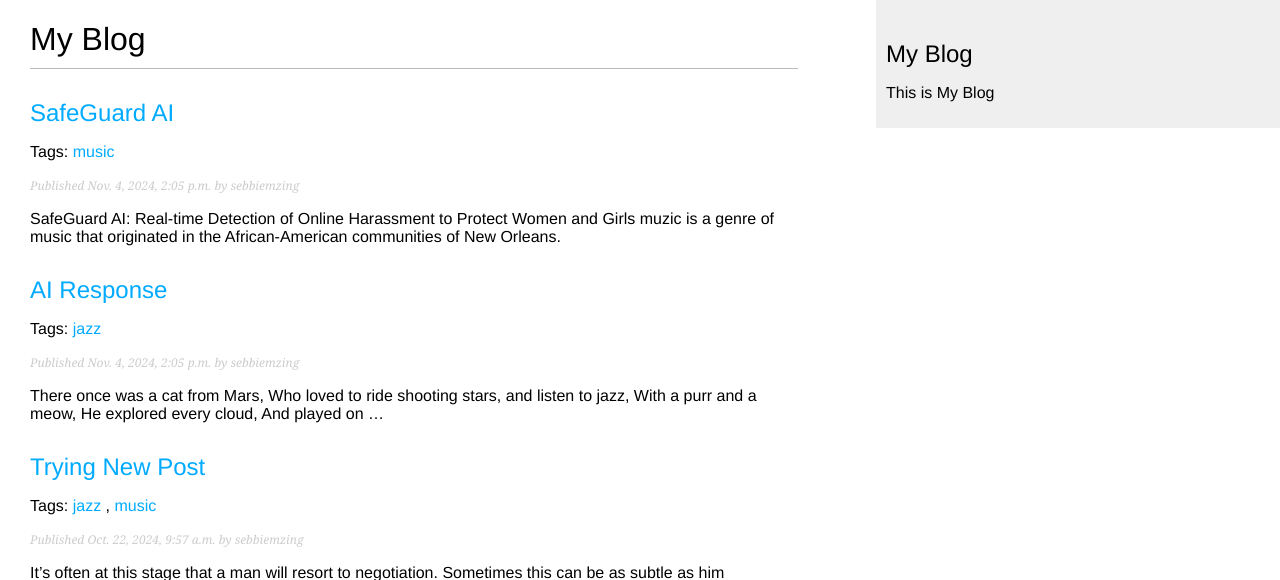
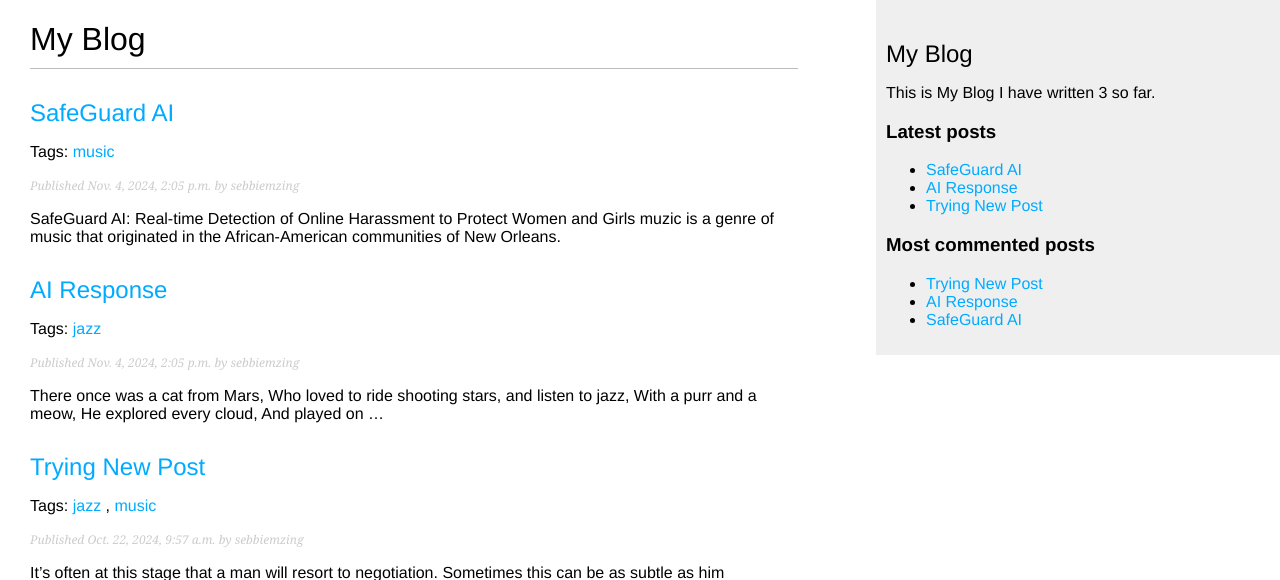
Before and after one commit to SebbieMzingKe/full-blog, a Django app: page /djblog/ in a window 1280 px wide. Shown: the top 580 px of the page. Run offline with Django 5.2, Linux system fonts and the light colour scheme; data comes from the database, SQL or seed files in the repository; parts of the project's set-up code (start-up, migrations or seed data) failed here and were passed over.

Commit message:
Add (feat): custom and template tag returning a queryset

```diff
--- a/djblog/templates/djblog/base.html
+++ b/djblog/templates/djblog/base.html
@@ -1,3 +1,4 @@
+{% load blog_tags %}
 {% load static %}
 
 <!DOCTYPE html>
@@ -15,8 +16,21 @@
     </div>
     <div id="sidebar">
         <h2>My Blog</h2>
-        <p>This is My Blog</p>
-
+        <p>
+            This is My Blog
+            I have written {% total_posts %} so far.
+        </p>
+        <h3>Latest posts</h3>
+        {% show_latest_posts 3 %}
+        <h3>Most commented posts</h3>
+        {% get_most_commented_posts as most_commented_posts %}
+        <ul>
+            {% for post in most_commented_posts %}
+            <li>
+                <a href="{{ post.get_absolute_url }}">{{ post.title }}</a>
+            </li>
+            {% endfor %}
+        </ul>
     </div>
 </body>
 </html>
--- /dev/null
+++ b/djblog/templates/post/latest_posts.html
@@ -0,0 +1,7 @@
+<ul>
+    {% for post in latest_posts %}
+    <li>
+        <a href="{{ post.get_absolute_url }}">{{ post.title }}</a>
+    </li>
+    {% endfor %}
+</ul>
--- /dev/null
+++ b/djblog/templatetags/blog_tags.py
@@ -0,0 +1,24 @@
+from django import template
+from ..models import Post
+from django.db.models import Count
+
+
+register = template.Library()
+
+@register.simple_tag
+def total_posts():
+    return Post.published.count()
+
+@register.inclusion_tag('post/latest_posts.html')
+def show_latest_posts(count = 5):
+    latest_posts = Post.published.order_by('-publish')[:count]
+    return {
+        'latest_posts': latest_posts
+    }
+
+
+@register.simple_tag
+def get_most_commented_posts(count = 5):
+    return Post.published.annotate(
+        total_comments = Count('comments')
+    ).order_by('-total_comments')[:count]
--- a/djblog/views.py
+++ b/djblog/views.py
@@ -4,6 +4,7 @@ from django.core.paginator import EmptyPage, PageNotAnInteger, Paginator
 from django.views.decorators.http import require_POST
 from django.views.generic import ListView
 from django.core.mail import send_mail, BadHeaderError
+from django.db.models import Count
 from taggit.models import Tag
 
 
@@ -69,6 +70,14 @@ def post_detail(request, year, month, day, post): # display a single post
     # form for users to comment
     form = CommentForm()
 
+    # list of similar posts
+    post_tags_ids = post.tags.values_list('id', flat = True)
+    similar_posts = Post.published.filter(
+        tags__in = post_tags_ids
+    ).exclude(id = post.id)
+    similar_posts = similar_posts.annotate(
+        same_tags = Count('tags')
+    ).order_by('-same_tags', '-publish')[:4]
 
     return render(
         request,
@@ -76,7 +85,8 @@ def post_detail(request, year, month, day, post): # display a single post
         {
             'post':post,
             'comments': comments,
-            'form': form
+            'form': form,
+            'similar_posts': similar_posts
          }
     )
 
```
Also changed, not shown: djblog/templates/post/detail.html (+10 -0 lines), djblog/templatetags/__init__.py (added).
